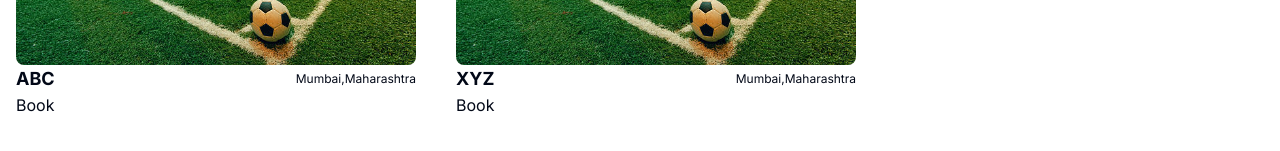
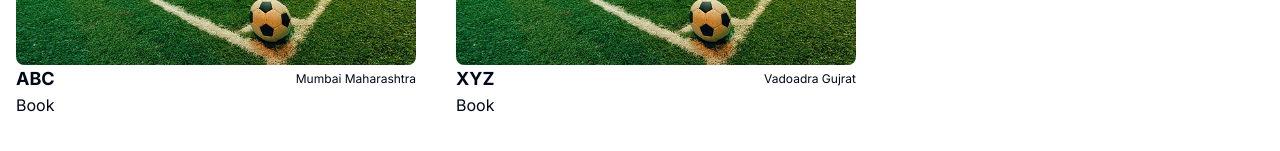
Before and after one commit to Arya4518/Turf, a Next.js app: page / in a window 1280 px wide. Shown: the part 779-930 px from the top of the page. Built offline with nearby package versions, Linux system fonts and the light colour scheme.

Commit message:
location

```diff
--- a/app/page.tsx
+++ b/app/page.tsx
@@ -32,8 +32,8 @@ const Home: React.FC = () => {
           <section className="sticky top-0 w-full h-screen bg-white">
           <div className="flex z-20 sticky top-0 w-full h-screen space-x-6">
 
-            <Venue title="ABC"/>
-            <Venue title="XYZ"/>
+            <Venue title="ABC" location="Mumbai Maharashtra"/>
+            <Venue title="XYZ" location="Vadoadra Gujrat"/>
           </div>
           </section>
       </main>
--- a/app/venues/venue.tsx
+++ b/app/venues/venue.tsx
@@ -9,7 +9,7 @@ export default function Venue(props:any){
       <Image src={turfimg} alt='turf' className='rounded-lg'/>
       <div className='flex flex-row items-center justify-between w-full'>
       <div className='text-lg font-bold'>{props.title}</div>
-      <div className='text-[12px]'>Mumbai,Maharashtra</div></div>
+      <div className='text-[12px]'>{props.location}</div></div>
 
 
 
```
